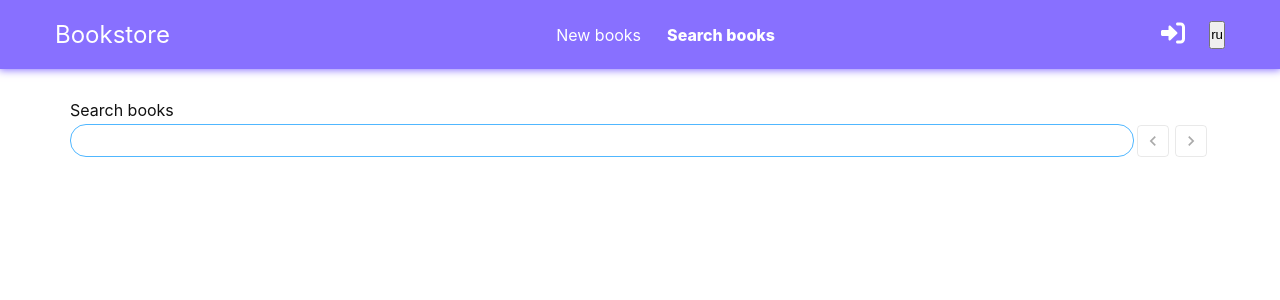
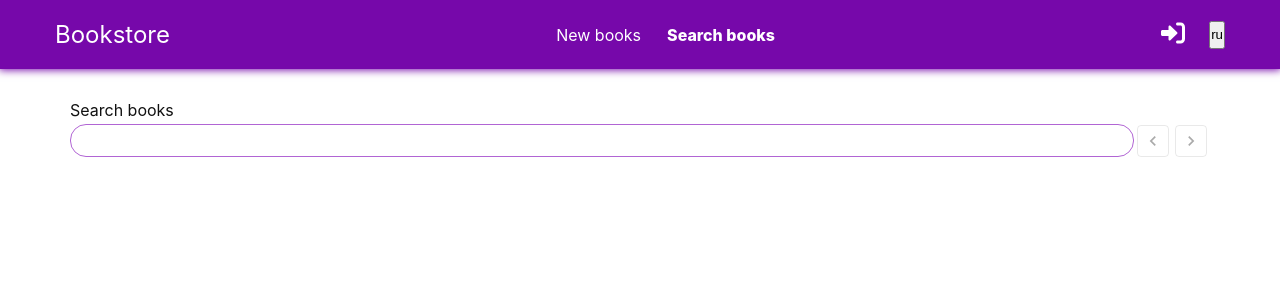
Before and after one commit to Nadzeya1234567/diploma-project_zakervashevich, a React (Create React App) app: page /books in a window 1280 px wide. Shown: the top 300 px of the page. Built offline with nearby package versions, Linux system fonts and the light colour scheme.

Commit message:
changed styles

```diff
--- a/src/component/header/Header.scss
+++ b/src/component/header/Header.scss
@@ -1,13 +1,10 @@
 .header-container {
   z-index: 3;
-
   position: fixed;
-
   top: 0;
   left: 0;
   right: 0;
   background-color: var(--primary-color0);
-
   box-shadow: 0px 0px 8px 1px var(--primary-color0);
 
   .header-wrap {
--- a/src/index.css
+++ b/src/index.css
@@ -1,10 +1,10 @@
 * {
   --background-color: #ded7e6;
-  /*  --card-color: #ded7e6; */
   --card-color: #f3eff8;
-  --primary-color0: #8870ff;
+  --primary-color0: #7608aa;
   --primary-color1: #897fba;
-  --primary-color2: #50b7ff;
+  --primary-color2: #b165d4;
+
   --header-color: #111111;
   --text-color: #424242;
 
```
